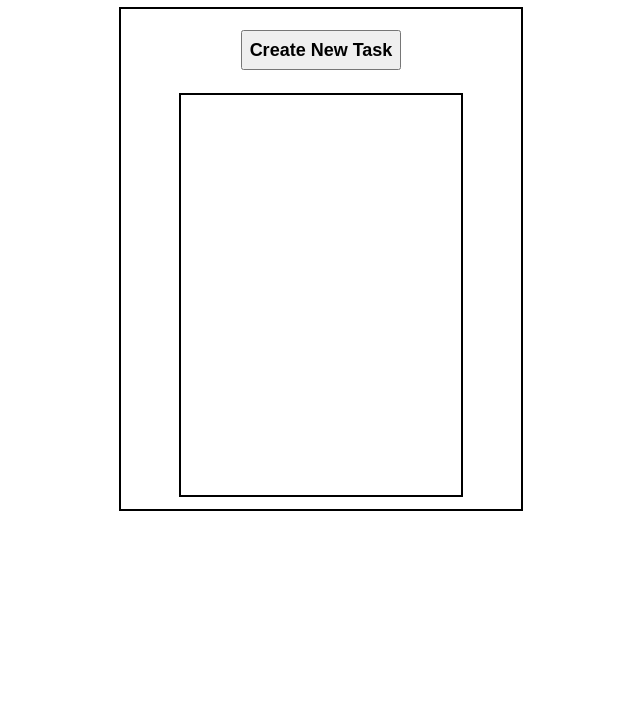
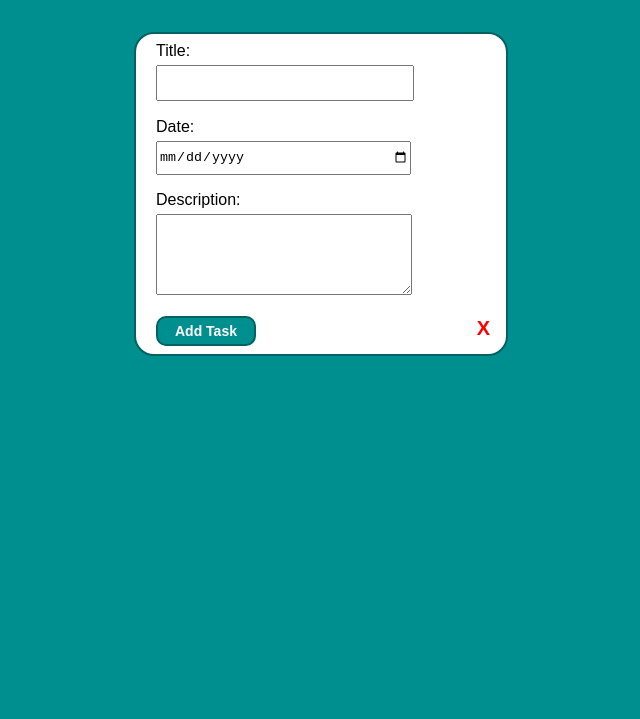
Before and after one commit to micned1111/to-do_proj2, a plain HTML site: page index.html in a window 1280 px wide. Shown: the part 81-800 px from the top of the page, without its empty margins (319-959 px from the left). Drawn offline with Linux system fonts and the light colour scheme.

Commit message:
Gave a very basic style to the webapplication and cleaned up css-file

```diff
--- a/index.html
+++ b/index.html
@@ -9,14 +9,14 @@
 		<main>
 			<h1>To-Do List</h1>
 
-			<div class="main-container" id="main">
+			<div class="main-container hidden" id="main">
 				<button id="create-new-task-btn">
 					<strong>Create New Task</strong>
 				</button>
 				<div class="tasks-container" id="tasks-output-container"></div>
 			</div>
 
-			<form class="form-container hidden" id="form-for-task">
+			<form class="form-container " id="form-for-task">
 				<div class="input-field">
 					<label for="title-input">Title:</label>
 					<input type="text" id="title-input" />
@@ -33,12 +33,16 @@
 				</div>
 
 				<div class="form-footer">
-					<button id="add-or-update-btn" type="submit">
-						<strong>Add task</strong>
-					</button>
-					<button id="quit-form-btn" type="button">
-						<strong>X</strong>
-					</button>
+					<div>
+                        <button id="add-or-update-btn" type="submit">
+						    <strong>Add Task</strong>
+					    </button>
+                    </div>
+					<div>
+                        <button id="quit-form-btn" type="button" title="quit">
+						    <strong>X</strong>
+					    </button>
+                    </div>
 				</div>
 			</form>
 
@@ -50,7 +54,7 @@
 							Cancel
 						</button>
 						<button type="button" id="delete-modal-btn">
-							Delete
+							Quit
 						</button>
 					</div>
 				</form>
--- a/index.js
+++ b/index.js
@@ -53,8 +53,8 @@ const displayTasks = () => {
                 <p>Title: ${title}</p>
                 <p>Date: ${date}</p>
                 <p>Description: ${description || ""}</p>
-                <button onclick="updateTask(this)">Update</button>
-                <button onclick="deleteTask(this)">Delete</button>
+                <button id="updateBtn" onclick="updateTask(this)">Update</button>
+                <button id="deleteBtn" onclick="deleteTask(this)">Delete</button>
             </div>
         `;
     });
--- a/stylesheet.css
+++ b/stylesheet.css
@@ -1,82 +1,89 @@
-main {
-    display: flex;
-    flex-direction: column;
-    align-items: center;
+:root {
+    --main-color: #008f8f;
+    --secondary-color: #01a9a9;
+    --border-color: #006262;
+    --white: #ffffff;
+    --black: #000000;
+}
 
+body {
+    background-color: var(--main-color);
+    color: var(--white);
     font-family: Arial, Helvetica, sans-serif;
 }
 
-.main-container {
-    display: flex;
-    flex-direction: column;
-    align-items: center;
-    justify-content: space-around;
-
-
-    border: 2px solid black;
-    width: 400px;
-    height: 500px;
-}
-
+main,
+.main-container,
 .tasks-container {
     display: flex;
     flex-direction: column;
     align-items: center;
+}
+
+.main-container {
     justify-content: space-around;
 
-    border: 2px solid black;
-    width: 70%;
-    height: 80%;
+    background-color: var(--white);
+    border: 2px solid var(--border-color);
+    border-radius: 20px;
+
+    width: 500px;
+    min-height: 300px;
 }
 
-.task-item {
-    border: 2px solid black;
-    width: 80%;
-    height: 150px;
-}
+.tasks-container {
+    justify-content: flex-start;
+    flex-wrap: wrap;
 
-#create-new-task-btn {
-    margin-top: 10px;
-    width: 160px;
-    height: 40px;
-    font-size: 18px;
+    margin: 10px 0 10px 0;
+    width: 70%;
+    min-height: 250px;
 }
 
 .form-container {
     display: flex;
     flex-direction: column;
-    align-items: flex-start;
     justify-content: space-around;
 
+    background-color: var(--white);
+    color: var(--black);
+    border: 2px solid var(--border-color);
+    border-radius: 20px;
+
+    padding-left: 20px;
     margin-top: 25px;
-
-    border: 2px solid black;
     width: 350px;
     height: 320px;
 }
 
-.form-footer {
-    margin-left: auto;
-    margin-right: auto;
+.task-item {
+    color: var(--black);
+    border: 2px solid var(--border-color);
+    border-radius: 10px;
+
+    padding-left: 30px;
+    margin: 10px 0 10px 0;
+    width: 70%;
+    height: 150px;
 }
 
-#add-or-update-btn {
-    width: 100px;
-    height: 30px;
-    font-size: 14px;
-}
-
-#quit-form-btn {
-    border: none;
-    background-color: white;
-    color: red;
-    font-size: 20px;
+.form-footer {
+    display: flex;
+    flex-direction: row;
+    justify-content: space-between;
 }
 
 button {
     cursor: pointer;
+    background-color: var(--main-color);
+    border: 2px solid var(--border-color);
+    border-radius: 10px;
+    color: var(--white);
 }
 
+button:hover {
+    background-color: var(--secondary-color);
+}
 
 .hidden {
     display: none;
@@ -84,12 +91,8 @@ button {
 
 input {
     width: 250px;
+    height: 30px;
 }
-
-.input-field {
-    margin-left: 20px;
-}
-
 
 label {
     display: block;
@@ -100,3 +103,30 @@ textarea {
     width: 250px;
     height: 75px;
 }
+
+#create-new-task-btn {
+    margin-top: 15px;
+    width: 160px;
+    height: 40px;
+    font-size: 18px;
+}
+
+#add-or-update-btn {
+    width: 100px;
+    height: 30px;
+    font-size: 14px;
+}
+
+#quit-form-btn {
+    background-color: white;
+    color: red;
+    margin-right: 10px;
+    border: none;
+    font-size: 20px;
+}
+
+#updateBtn,
+#deleteBtn {
+    border-radius: 5px;
+    color: var(--white);
+}
```
